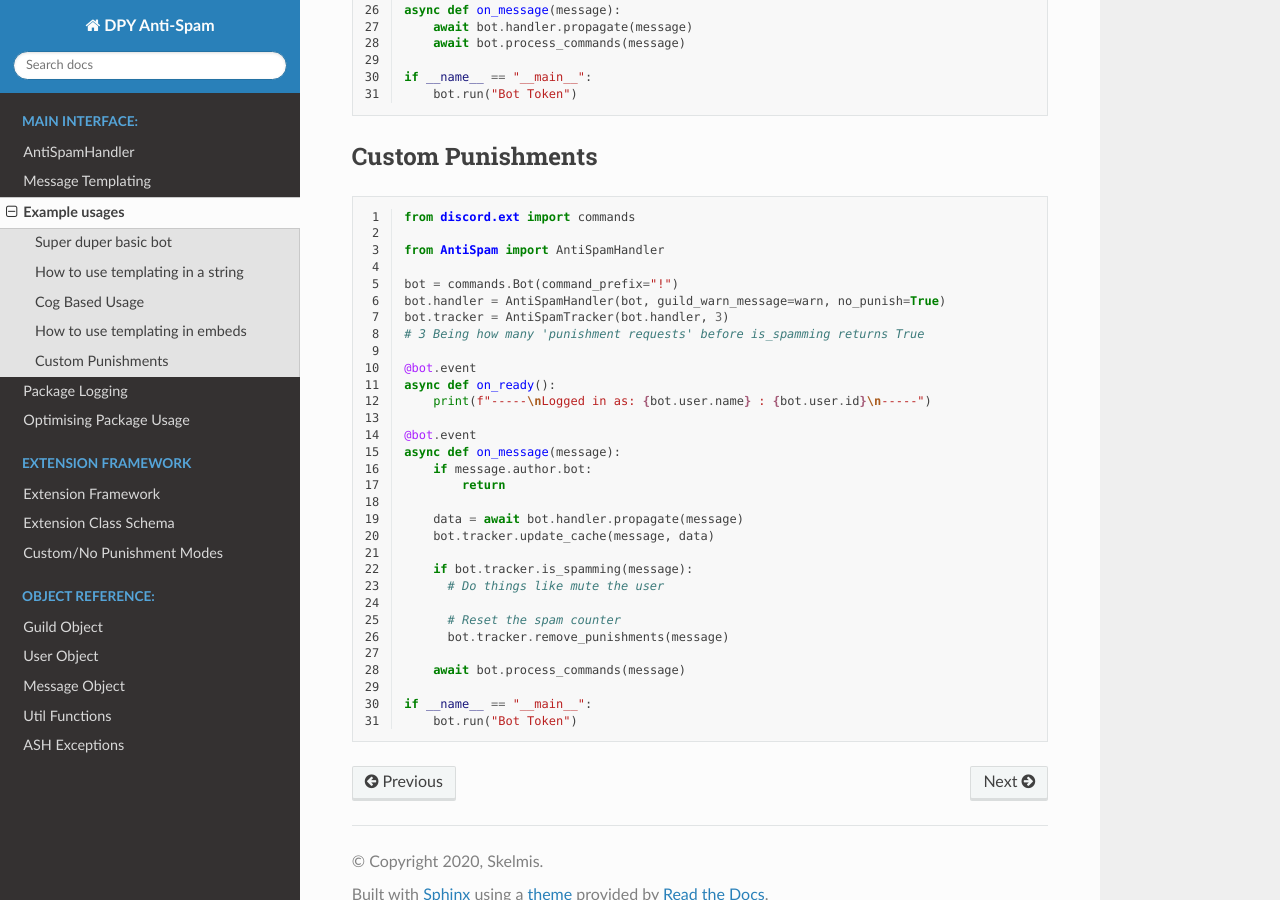
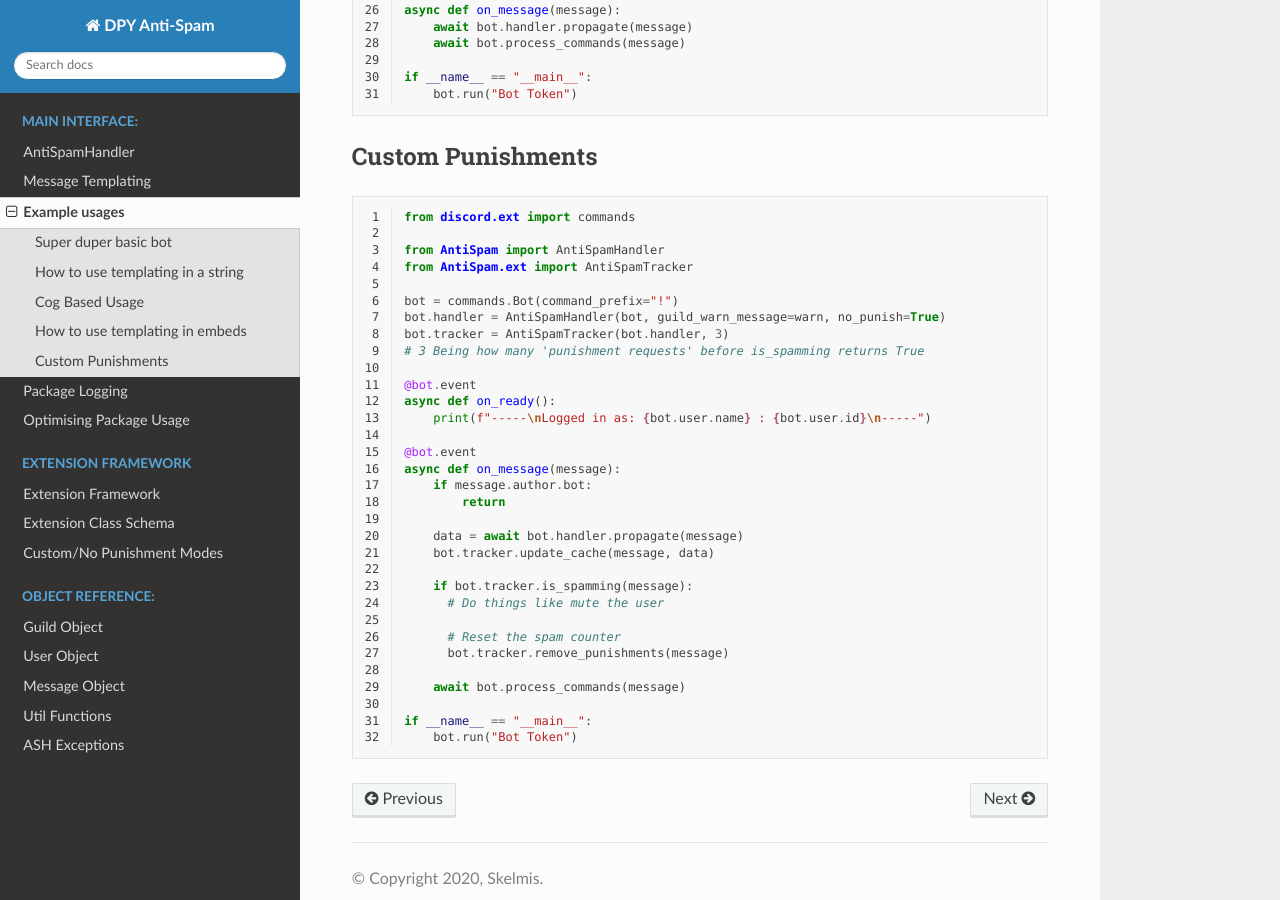
Before and after one commit to Skelmis/Discord-Anti-Spam, a Sphinx documentation site: the page built from docs/modules/examples.rst, in a window 1280 px wide and 900 px high, scrolled down 1956 px. Built offline with Sphinx 7.4.7 and the Read the Docs theme 2.0.0, drawn with Linux system fonts in a browser that asks for light colours.

Commit message:
:memo: Update examples.rst for AntiSpamTracker

```diff
--- a/docs/modules/examples.rst
+++ b/docs/modules/examples.rst
@@ -132,6 +132,7 @@ Custom Punishments
     from discord.ext import commands
 
     from AntiSpam import AntiSpamHandler
+    from AntiSpam.ext import AntiSpamTracker
 
     bot = commands.Bot(command_prefix="!")
     bot.handler = AntiSpamHandler(bot, guild_warn_message=warn, no_punish=True)
```
